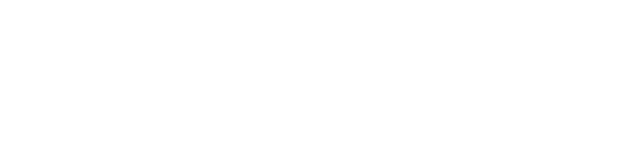
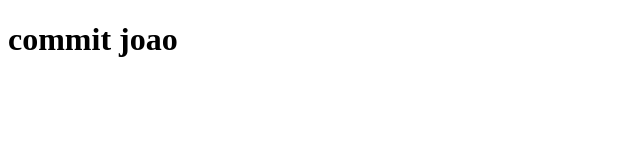
Before and after one commit to SamirBDWY/SCM, a plain HTML site: page index.html in a window 1280 px wide. Shown: the whole page, without its empty margins (0-640 px from the left). Drawn offline with Linux system fonts and the light colour scheme.

Commit message:
commit joao

```diff
--- a/index.html
+++ b/index.html
@@ -7,6 +7,8 @@
     <title>Document</title>
 </head>
 <body>
+    <h1>commit joao
+    </h1>
 
 </body>
 </html>
```
